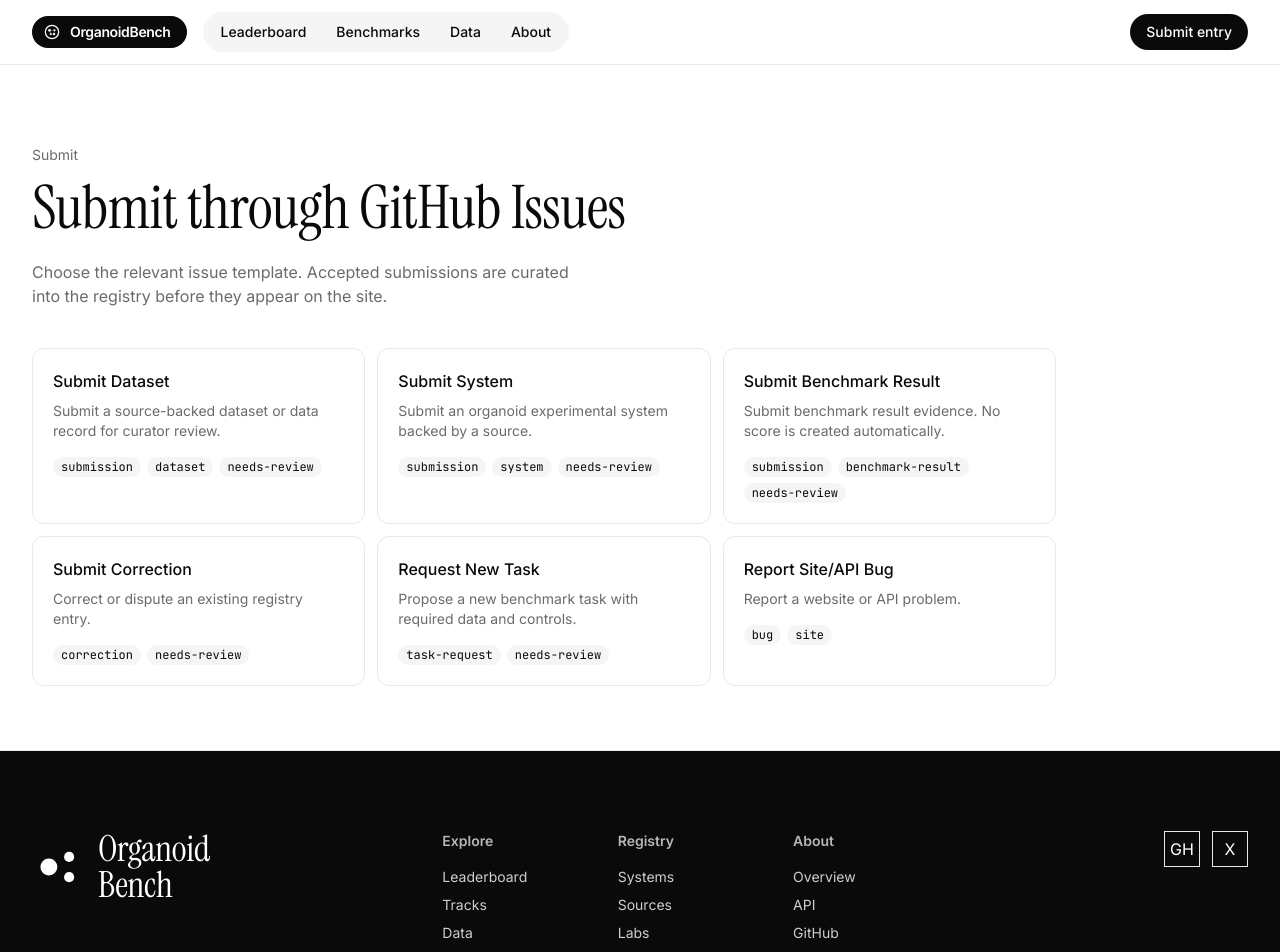
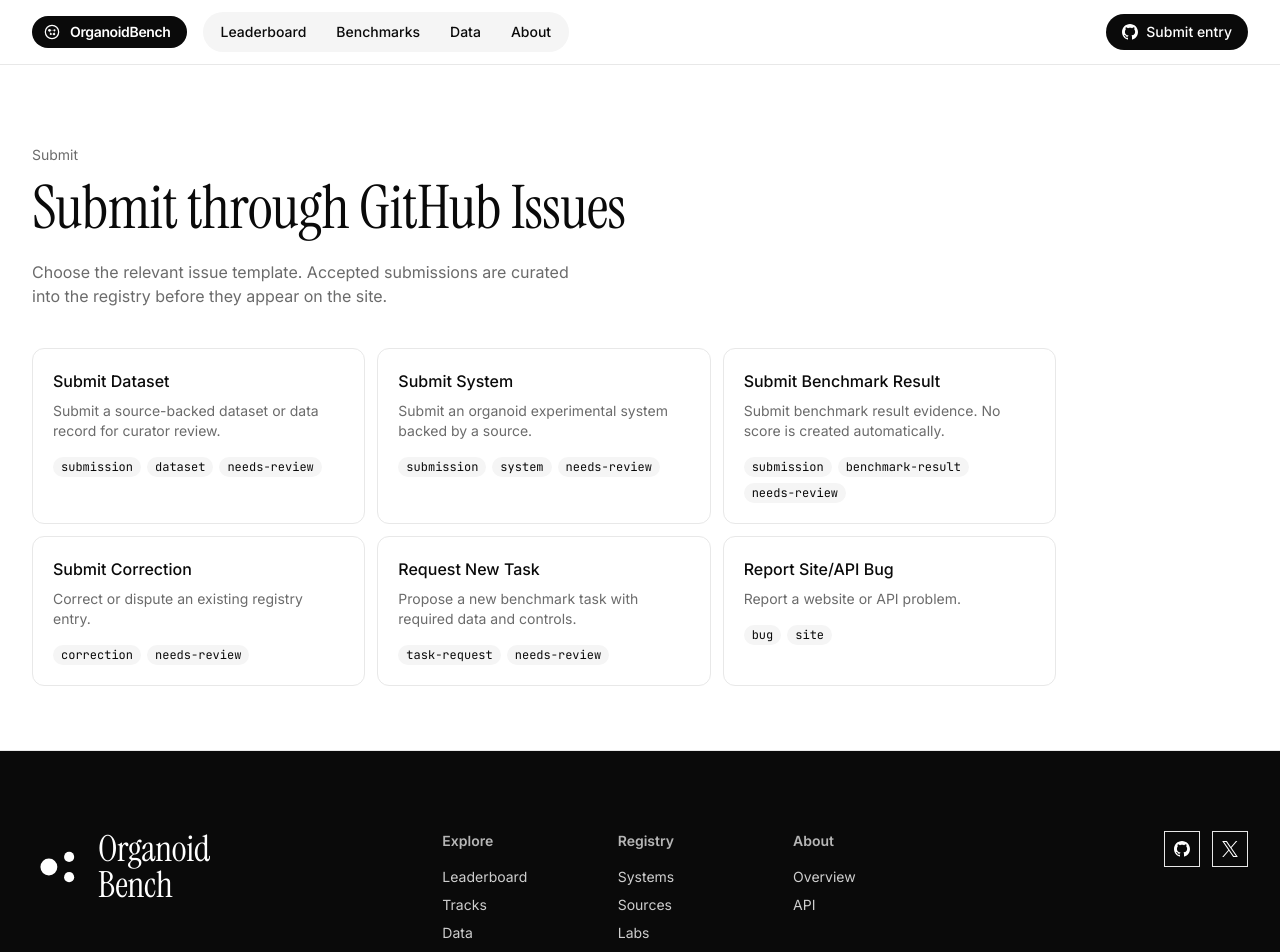
Before and after one commit to jasperdevs/organoid-bench, a Next.js app: page /submit in a window 1280 px wide. Shown: the top 952 px of the page. Built offline with nearby package versions, Linux system fonts and the light colour scheme.

Commit message:
Use brand icons for social links

```diff
--- /dev/null
+++ b/components/brand-icons.tsx
@@ -0,0 +1,28 @@
+type IconProps = {
+  className?: string;
+};
+
+export function GitHubIcon({ className }: IconProps) {
+  return (
+    <svg viewBox="0 0 1024 1024" fill="none" className={className} aria-hidden="true">
+      <path
+        fillRule="evenodd"
+        clipRule="evenodd"
+        d="M8 0C3.58 0 0 3.58 0 8C0 11.54 2.29 14.53 5.47 15.59C5.87 15.66 6.02 15.42 6.02 15.21C6.02 15.02 6.01 14.39 6.01 13.72C4 14.09 3.48 13.23 3.32 12.78C3.23 12.55 2.84 11.84 2.5 11.65C2.22 11.5 1.82 11.13 2.49 11.12C3.12 11.11 3.57 11.7 3.72 11.94C4.44 13.15 5.59 12.81 6.05 12.6C6.12 12.08 6.33 11.73 6.56 11.53C4.78 11.33 2.92 10.64 2.92 7.58C2.92 6.71 3.23 5.99 3.74 5.43C3.66 5.23 3.38 4.41 3.82 3.31C3.82 3.31 4.49 3.1 6.02 4.13C6.66 3.95 7.34 3.86 8.02 3.86C8.7 3.86 9.38 3.95 10.02 4.13C11.55 3.09 12.22 3.31 12.22 3.31C12.66 4.41 12.38 5.23 12.3 5.43C12.81 5.99 13.12 6.7 13.12 7.58C13.12 10.65 11.25 11.33 9.47 11.53C9.76 11.78 10.01 12.26 10.01 13.01C10.01 14.08 10 14.94 10 15.21C10 15.42 10.15 15.67 10.55 15.59C13.71 14.53 16 11.53 16 8C16 3.58 12.42 0 8 0Z"
+        transform="scale(64)"
+        fill="currentColor"
+      />
+    </svg>
+  );
+}
+
+export function XIcon({ className }: IconProps) {
+  return (
+    <svg viewBox="0 0 1200 1227" fill="none" className={className} aria-hidden="true">
+      <path
+        fill="currentColor"
+        d="M714.163 519.284 1160.89 0h-105.86L667.137 450.887 357.328 0H0l468.492 681.821L0 1226.37h105.866l409.625-476.152 327.181 476.152H1200L714.137 519.284h.026ZM569.165 687.828l-47.468-67.894-377.686-540.24h162.604l304.797 435.991 47.468 67.894 396.2 566.721H892.476L569.165 687.854v-.026Z"
+      />
+    </svg>
+  );
+}
--- a/components/site-footer.tsx
+++ b/components/site-footer.tsx
@@ -1,5 +1,6 @@
 import Link from "next/link";
 import { Container } from "@/components/ui/section";
+import { GitHubIcon, XIcon } from "@/components/brand-icons";
 
 const columns = [
   {
@@ -25,8 +26,6 @@
     links: [
       { href: "/about", label: "Overview" },
       { href: "/docs", label: "API" },
-      { href: "https://github.com/jasperdevs/organoid-bench", label: "GitHub" },
-      { href: "https://x.com/jasperdevs", label: "X: @jasperdevs" },
     ],
   },
 ];
@@ -76,14 +75,14 @@
               className="inline-flex h-9 w-9 items-center justify-center border border-[rgba(255,255,255,0.35)] hover:bg-[color:var(--background)] hover:text-[color:var(--foreground)]"
               aria-label="GitHub"
             >
-              GH
+              <GitHubIcon className="h-4 w-4" />
             </a>
             <a
               href="https://x.com/jasperdevs"
               className="inline-flex h-9 w-9 items-center justify-center border border-[rgba(255,255,255,0.35)] hover:bg-[color:var(--background)] hover:text-[color:var(--foreground)]"
               aria-label="X"
             >
-              X
+              <XIcon className="h-4 w-4" />
             </a>
           </div>
         </div>
--- a/components/site-header.tsx
+++ b/components/site-header.tsx
@@ -4,6 +4,7 @@
 import { usePathname } from "next/navigation";
 import { Container } from "@/components/ui/section";
 import { getGithubRepo } from "@/lib/github-config";
+import { GitHubIcon } from "@/components/brand-icons";
 
 const nav = [
   { href: "/leaderboards", label: "Leaderboard" },
@@ -58,8 +59,9 @@
           <div className="ml-auto flex items-center gap-2">
             <a
               href={submitHref}
-              className="hidden sm:inline-flex items-center rounded-full bg-[color:var(--foreground)] text-[color:var(--background)] px-4 py-2 text-sm font-medium hover:opacity-90"
+              className="hidden sm:inline-flex items-center gap-2 rounded-full bg-[color:var(--foreground)] text-[color:var(--background)] px-4 py-2 text-sm font-medium hover:opacity-90"
             >
+              <GitHubIcon className="h-4 w-4" />
               Submit entry
             </a>
           </div>
```
Also changed, not shown: 1 other file (tests, documents, lock files or other folders).
